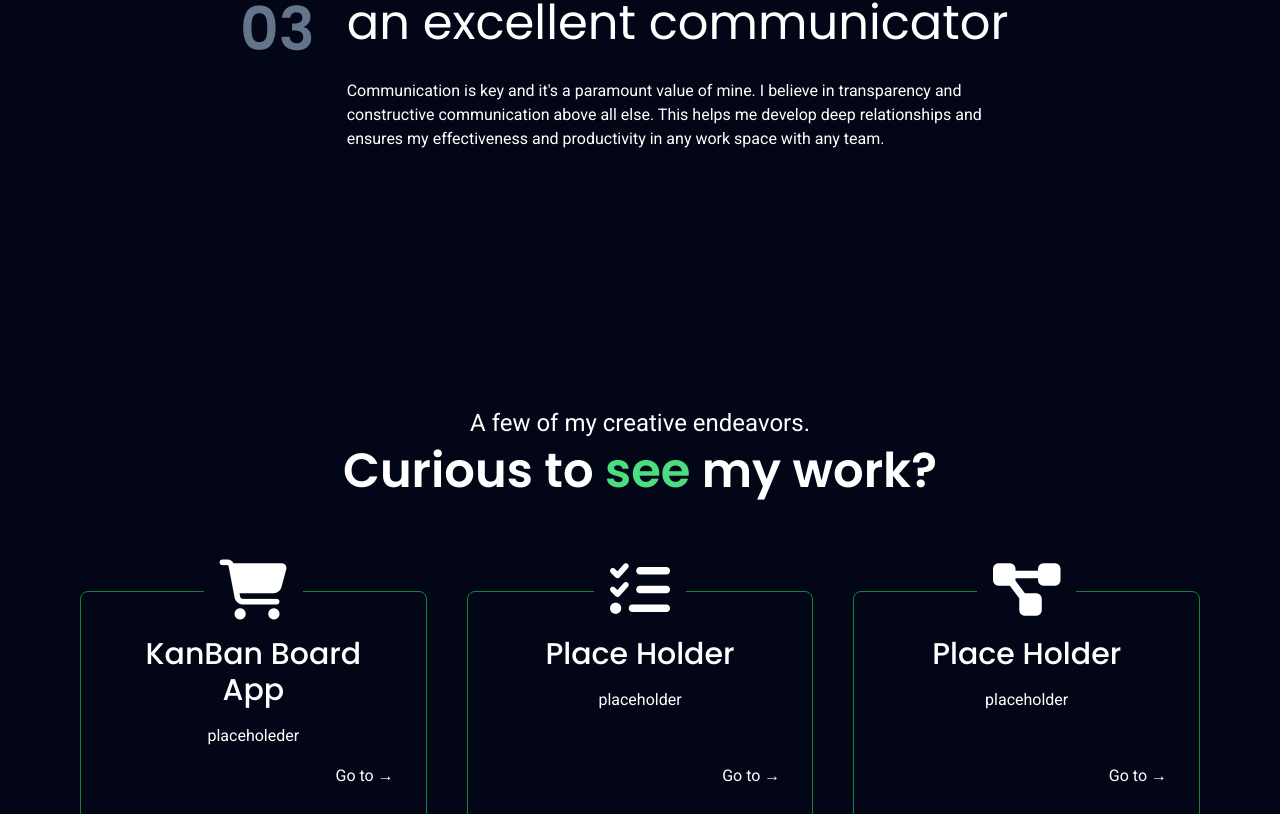
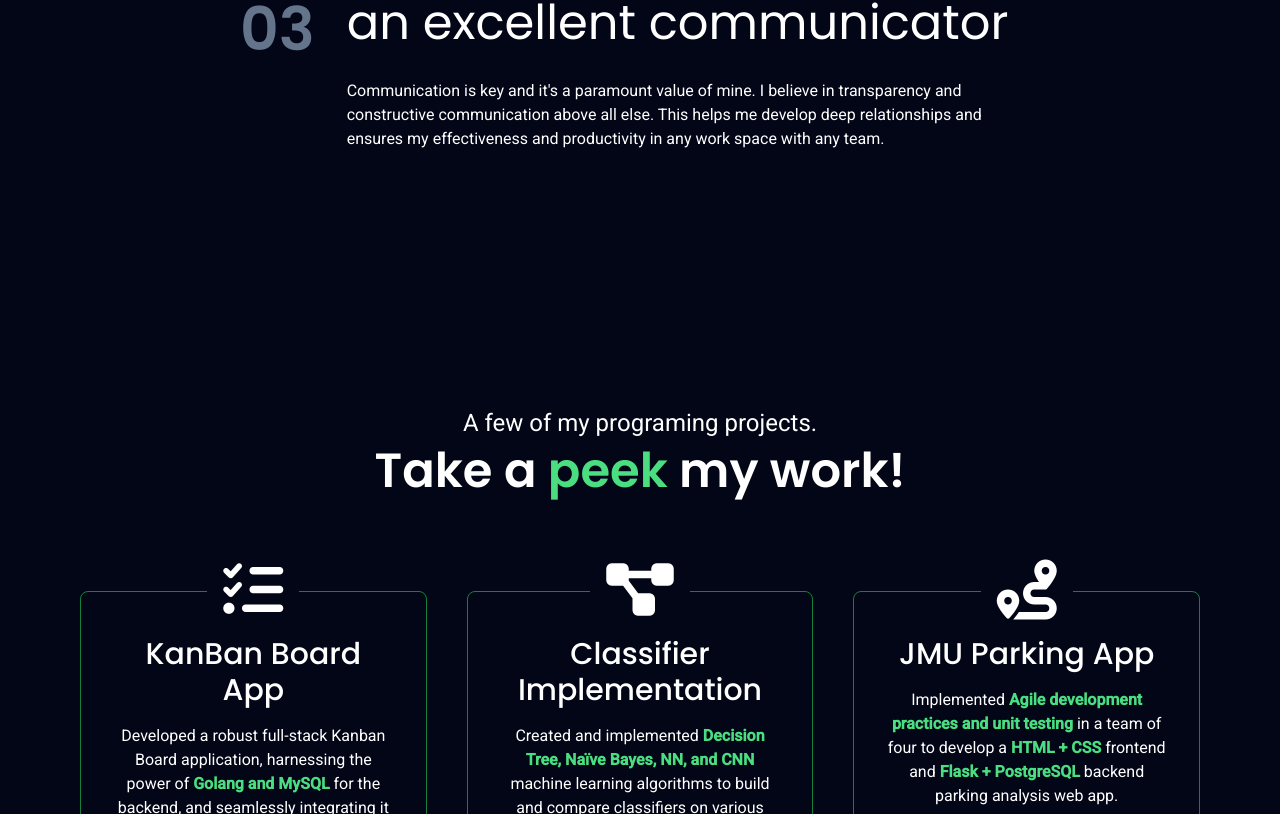
Before and after one commit to lanetb/lanetb.github.io, a SvelteKit app: page / in a window 1280 px wide. Shown: the part 1986-2800 px from the top of the page. Built offline with nearby package versions, Linux system fonts and the light colour scheme.

Commit message:
added project and finished footer

```diff
--- a/src/components/Footer.svelte
+++ b/src/components/Footer.svelte
@@ -4,7 +4,7 @@
     <p class="px-4 py-2 bg-white text-slate-950 font-medium">
         Connect with me &darr;
     </p>
-    <div class="flex flex-col gap-4 items-center justify-center">
+    <div class="flex flex-row gap-4 items-center justify-center">
         <!-- <div
             class="flex items-center gap-4 sm:gap-6 text-2xl sm:text-3xl md:text-4xl mx-auto"
         >
@@ -17,6 +17,16 @@
         </div>
         <p class="mx-auto text-sm opacity-70">or</p>
         <p class="">Hugh_jass@gmail.com</p> -->
-        <p><b class="pr-2">Email</b> tommy.lane@verizon.net</p>
+        <p>tommy.lane@verizon.net</p>
+        <a type='button' class="z-[11] blueShadow fa-brands fa-github fa-2xl text-2xl  relative rounded-full" href="https://github.com/lanetb">
+					<div
+						class="absolute top-0 right-full w-full h-full"
+					/>
+				</a>
+				<a type='button' class="z-[11] blueShadow fa-brands fa-linkedin fa-2xl text-2xl relative overflow-hidden " href="https://www.linkedin.com/in/tommy-lane">
+					<div
+						class="absolute top-0 right-full w-full h-full "
+					/>
+				</a>
     </div>
 </footer>
--- a/src/components/Header.svelte
+++ b/src/components/Header.svelte
@@ -4,7 +4,7 @@
     export let tabs = [
         { name: "About me", link: "#about" },
         { name: "Projects ", link: "#projects" },
-        { name: "Blog", link: "https://www.youtube.com/watch?v=dQw4w9WgXcQ" },
+        //{ name: "Blog", link: "https://www.youtube.com/watch?v=dQw4w9WgXcQ" },
         // { name: "Contact", link: "" },
         // {name: '', link: ''},
     ];
@@ -17,7 +17,7 @@
             : " py-6 bg-transparent border-transparent")}
 >
     <h1 class="font-medium">
-        <b class="font-bold poppins">Tommy</b> <span class="">Lane</span>
+        <b class="font-bold poppins">Tommy Lane</b>
     </h1>
     <div class="sm:flex items-center gap-4 hidden">
         {#each tabs as tab, index}
@@ -29,13 +29,13 @@
                 <p>{tab.name}</p>
             </a>
         {/each}
-        <button
+        <a type='button' href="mailto:tommy.lane@verizon.net"
             class="blueShadow relative overflow-hidden px-5 py-2 group rounded-full bg-white text-slate-950"
         >
             <div
                 class="absolute top-0 right-full w-full h-full bg-green-400 opacity-20 group-hover:translate-x-full z-0 duration-200"
             />
             <h4 class="relative z-9">Get in touch</h4>
-        </button>
+        </a>
     </div>
 </header>
--- a/src/components/Main.svelte
+++ b/src/components/Main.svelte
@@ -4,20 +4,39 @@
 	let steps = [
 		{
 			name: 'KanBan Board App',
-			icon: 'fa-solid fa-cart-shopping',
-			description: ''
+			icon: 'fa-solid fa-list-check',
+			description: 'A robust full-stack Kanban Board application, harnessing the power of Golang and MySQL for the backend, and seamlessly integrating it with a dynamic frontend built with HTML, CSS, and JavaScript.',
+			href: 'https://github.com/lanetb/Go-Kanban'
 
 		},
 		{
-			name: 'Place Holder',
-			icon: 'fa-solid fa-list-check',
-			description:'placeholder'
+			name: 'Classifier Implementation',
+			icon: 'fa-solid fa-diagram-project',
+			description:'Created and implemented Decision Tree, Naïve Bayes, NN, and CNN machine learning algorithms to build and compare classifiers on various datasets (MNIST, etc.) using Python and Python libraries (Keras, TensorFlow, etc.)'
 
 		},
 		{
-			name: 'Place Holder',
-			icon: 'fa-solid fa-diagram-project',
-			description: 'placeholder'
+			name: 'JMU Parking App',
+			icon: 'fa-solid fa-route',
+			description: 'Implemented Agile development practices and unit testing in a team of four to develop a HTML and CSS frontend and Flask and PostgreSQL backend parking analysis web app.'
+
+		},
+		{
+			name: 'JMU Parking App',
+			icon: 'fa-solid fa-route',
+			description: 'Implemented Agile development practices and unit testing in a team of four to develop a HTML and CSS frontend and Flask and PostgreSQL backend parking analysis web app.'
+
+		},
+		{
+			name: 'JMU Parking App',
+			icon: 'fa-solid fa-route',
+			description: 'Implemented Agile development practices and unit testing in a team of four to develop a HTML and CSS frontend and Flask and PostgreSQL backend parking analysis web app.'
+
+		},
+		{
+			name: 'JMU Parking App',
+			icon: 'fa-solid fa-route',
+			description: 'Implemented Agile development practices and unit testing in a team of four to develop a HTML and CSS frontend and Flask and PostgreSQL backend parking analysis web app.'
 
 		}
 	];
@@ -41,6 +60,8 @@
 				"Communication is key and it's a paramount value of mine. I believe in transparency and constructive communication above all else. This helps me develop deep relationships and ensures my effectiveness and productivity in any work space with any team."
 		}
 	];
+
+	let toggleProjects = false;
 </script>
 
 <main class="flex flex-col flex-1 p-20">
@@ -60,8 +81,8 @@
 				My <span class="text-green-400">favorite tech</span> Python, JavaScript(React or Sveltekit),
 				TailwindCSS, Golang + PostgreSQL, mySql or Firebase/Firestore!
 			</p>
-			<div class="flex flex-row gap-8">
-				<a type='button' class="blueShadow fa-brands fa-github fa-2xl text-6xl relative overflow-hidden group rounded-full" href="https://github.com/lanetb">
+			<div class="flex flex-row gap-8 mx-auto lg:mx-0">
+				<a type='button' class="blueShadow fa-brands fa-github fa-2xl text-6xl  relative overflow-hidden group rounded-full" href="https://github.com/lanetb">
 					<div
 						class="absolute top-0 right-full w-full h-full bg-green-400 opacity-20 group-hover:translate-x-full z-0 duration-200"
 					/>
@@ -71,14 +92,14 @@
 						class="absolute top-0 right-full w-full h-full bg-green-400 opacity-20 group-hover:translate-x-full z-0 duration-200"
 					/>
 				</a>
-				<button
-					class="blueShadow mx-auto lg:mr-auto lg:ml-0 text-base sm:text-lg md:text-xl poppins relative overflow-hidden px-6 py-3 group rounded-full bg-white text-slate-950"
+				<a type="button" href="mailto:tommy.lane@verizon.net"
+					class="blueShadow mx-auto lg:mr-auto ml-0 text-base sm:text-lg md:text-xl poppins relative overflow-hidden px-6 py-3 pt-4 group rounded-full bg-white text-slate-950"
 				>
 					<div
 						class="absolute top-0 right-full w-full h-full bg-green-400 opacity-20 group-hover:translate-x-full z-0 duration-200"
 					/>
-					<h4 class="relative z-9">Get in touch &rarr;</h4>
-				</button>
+					<h4 class="z-9 ">Get in touch &rarr;</h4>
+				</a>
 			</div>
 		</class>
 		<div class="relative shadow-2xl grid place-items-center">
@@ -115,29 +136,59 @@
 			{/each}
 		</div>
 	</section>
-	<section class="py-20 lg:py-32 flex flex-col gap-24" id="projects">
+	<section class="py-20 lg:py-32 flex flex-col gap-24 pb-0 lg:pb-0" id="projects">
 		<div class="flex flex-col gap-2 text-center">
-			<h6 class="text-large sm:text-xl md:text-2xl">A few of my creative endeavors.</h6>
+			<h6 class="text-large sm:text-xl md:text-2xl">A few of my programing projects.</h6>
 			<h3 class="font-semibold text-3xl sm:text-4xl md:text-5xl">
-				Curious to <span class="poppins text-green-400">see</span> my work?
+				 Take a <span class="poppins text-green-400">peek</span> my work!
 			</h3>
 		</div>
 		<div class="grid grid-cols-1 lg:grid-cols-3 gap-12 lg:gap-10">
 			<Step step={steps[0]}>
 				<p>
-					placeholeder
+					Developed a robust full-stack Kanban Board application, harnessing the power of <strong class="text-green-400">Golang and MySQL</strong> for the backend, and seamlessly integrating it with a dynamic frontend built with <strong class="text-green-400">HTML, CSS, and JavaScript</strong>.
 				</p>
 			</Step>
 			<Step step={steps[1]}>
 				<p>
-					placeholder
+					Created and implemented <strong class="text-green-400">Decision Tree, Naïve Bayes, NN, and CNN</strong> machine learning algorithms to build and compare classifiers on various datasets (MNIST, etc.) using <strong class="text-green-400">Python and Python libraries (Keras, TensorFlow, etc.)</strong>.
 				</p>
 			</Step>
 			<Step step={steps[2]}>
 				<p>
-					placeholder
+					Implemented <strong class="text-green-400">Agile development practices and unit testing</strong> in a team of four to develop a <strong class="text-green-400">HTML + CSS </strong> frontend and <strong class="text-green-400">Flask + PostgreSQL</strong> backend parking analysis web app.
 				</p>
 			</Step>
+			<!--
+			{#if toggleProjects}
+				<Step step={steps[3]}>
+					<p>
+						Developed a robust full-stack Kanban Board application, harnessing the power of <strong class="text-green-400">Golang and MySQL</strong> for the backend, and seamlessly integrating it with a dynamic frontend built with <strong class="text-green-400">HTML, CSS, and JavaScript</strong>.
+					</p>
+				</Step>
+				<Step step={steps[4]}>
+					<p>
+						Created and implemented <strong class="text-green-400">Decision Tree, Naïve Bayes, NN, and CNN</strong> machine learning algorithms to build and compare classifiers on various datasets (MNIST, etc.) using <strong class="text-green-400">Python and Python libraries (Keras, TensorFlow, etc.)</strong>.
+					</p>
+				</Step>
+				<Step step={steps[5]}>
+					<p>
+						Implemented <strong class="text-green-400">Agile development practices and unit testing</strong> in a team of four to develop a <strong class="text-green-400">HTML + CSS </strong> frontend and <strong class="text-green-400">Flask + PostgreSQL</strong> backend parking analysis web app.
+					</p>
+				</Step>
+			{/if}
+
+		</div>
+		{#if !toggleProjects}
+			<div class="z-[11] w-auto flex align-top justify-center">
+				<button class="text-xl hover:text-green-400 w-30" on:click={() => {toggleProjects = true;}}>Load More Projects<br><i class="fa-solid fa-caret-down"></i></button>
+			</div>
+		{:else}
+			<div class="z-[11] w-auto flex align-top justify-center">
+				<button class="text-xl hover:text-green-400 w-30" on:click={() => {toggleProjects = false;}}><i class="fa-solid fa-caret-up"></i><br>Load Less Projects</button>
+			</div>
+		{/if}
+		-->
 		</div>
 	</section>
 </main>
```
